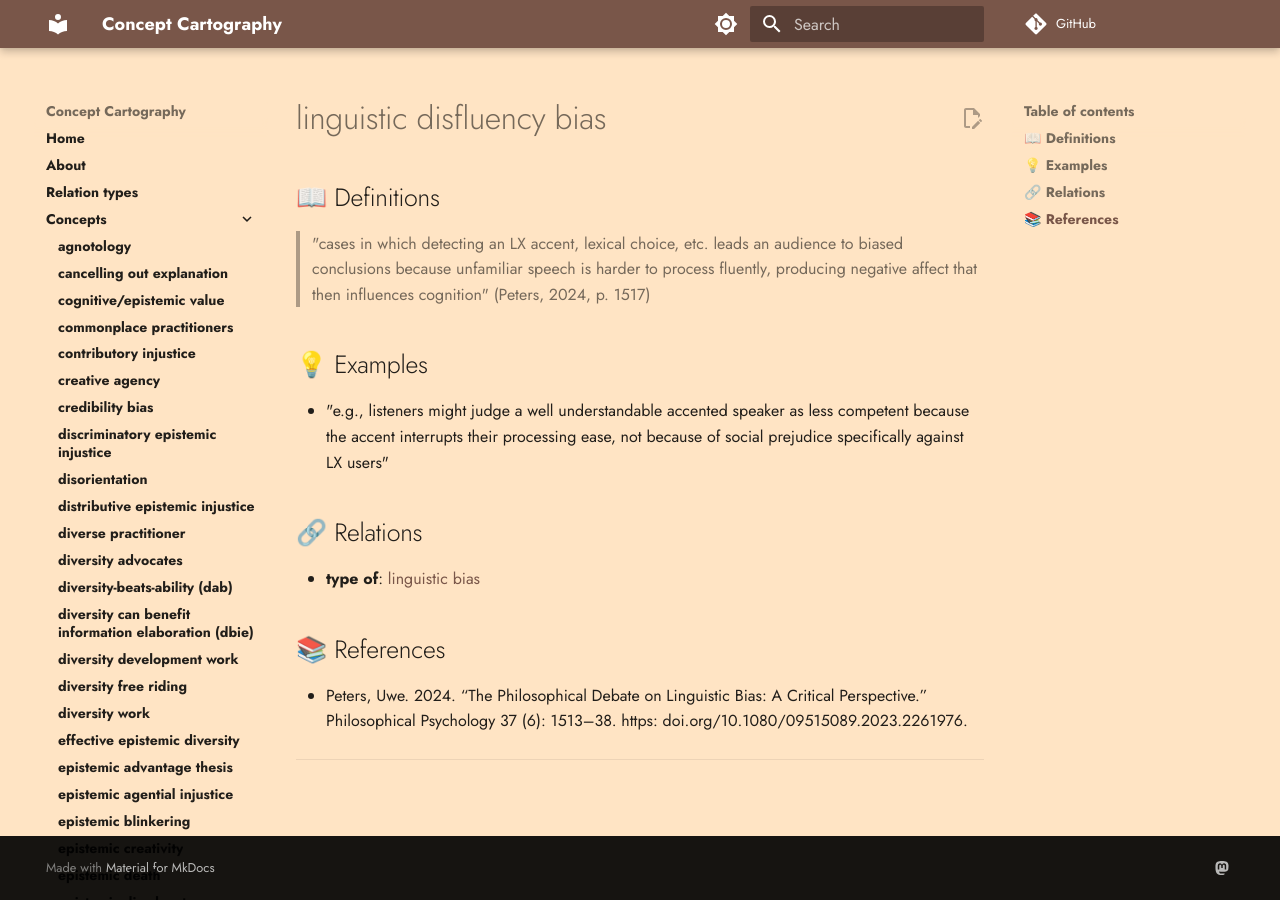
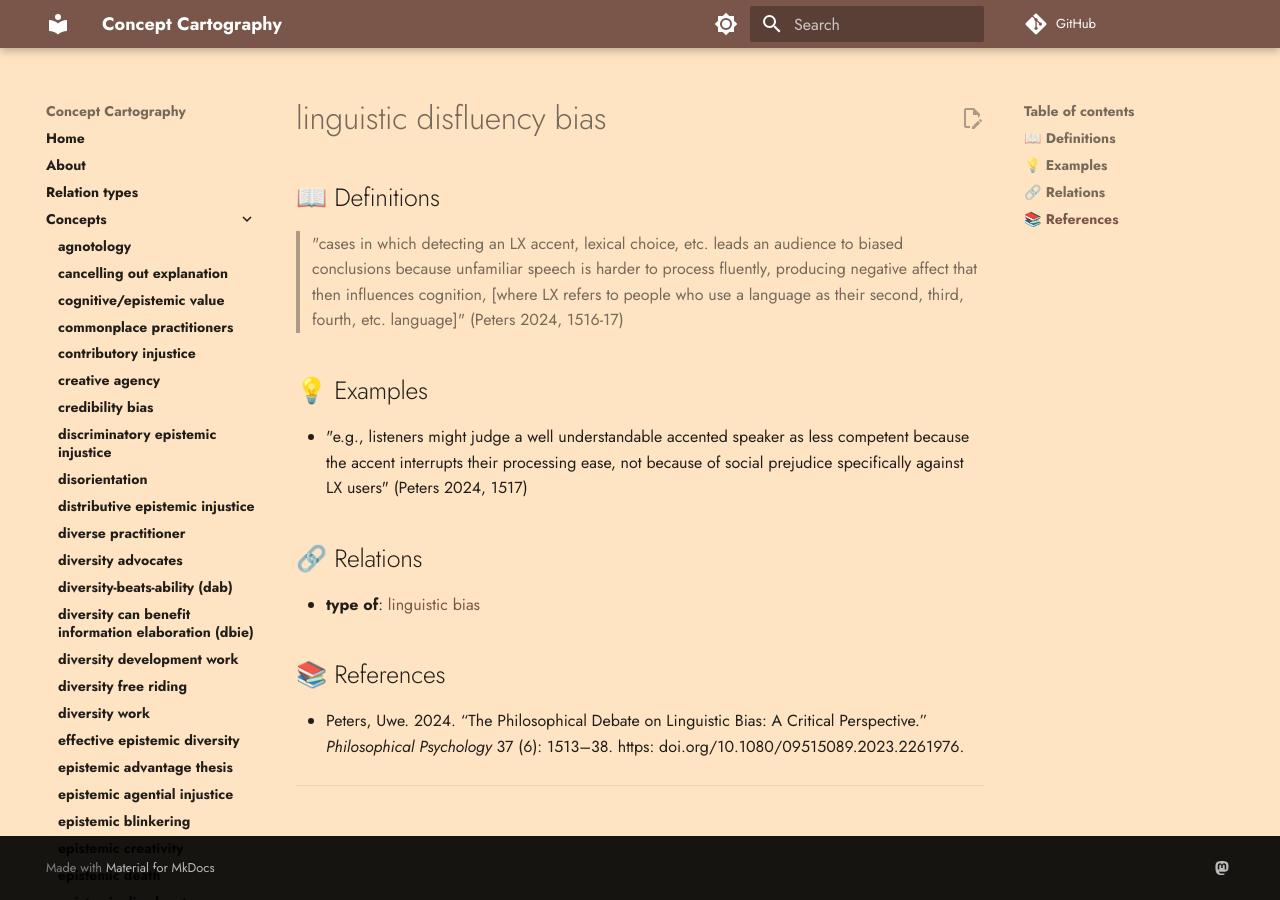
Before and after one commit to conceptcartography/conceptcartography, an MkDocs documentation site: the page built from docs/concepts/linguistic-disfluency-bias.md, in a window 1280 px wide. Built offline with MkDocs 1.6.1 and Material for MkDocs 9.7.7, drawn with Linux system fonts in a browser that asks for light colours; comment, search, counter and statistics services are not loaded; the version menu is left out.

Commit message:
Update linguistic-disfluency-bias.md
updated quote with explanatory note, fixed missing reference for example, and updated reference format

```diff
--- a/docs/concepts/linguistic-disfluency-bias.md
+++ b/docs/concepts/linguistic-disfluency-bias.md
@@ -2,11 +2,11 @@
 
 ## 📖 Definitions
 
-> "cases in which detecting an LX accent, lexical choice, etc. leads an audience to biased conclusions because unfamiliar speech is harder to process fluently, producing negative affect that then influences cognition" (Peters, 2024, p. 1517)
+> "cases in which detecting an LX accent, lexical choice, etc. leads an audience to biased conclusions because unfamiliar speech is harder to process fluently, producing negative affect that then influences cognition, [where LX refers to people who use a language as their second, third, fourth, etc. language]" (Peters 2024, 1516-17)
 
 ## 💡 Examples
 
-- "e.g., listeners might judge a well understandable accented speaker as less competent because the accent interrupts their processing ease, not because of social prejudice specifically against LX users"
+- "e.g., listeners might judge a well understandable accented speaker as less competent because the accent interrupts their processing ease, not because of social prejudice specifically against LX users" (Peters 2024, 1517)
 
 ## 🔗 Relations
 
@@ -14,7 +14,7 @@
 
 ## 📚 References
 
-- Peters, Uwe. 2024. “The Philosophical Debate on Linguistic Bias: A Critical Perspective.” Philosophical Psychology 37 (6): 1513–38. https: doi.org/10.1080/09515089.2023.2261976.
+- Peters, Uwe. 2024. “The Philosophical Debate on Linguistic Bias: A Critical Perspective.” _Philosophical Psychology_ 37 (6): 1513–38. https: doi.org/10.1080/09515089.2023.2261976.
 
 ---
 
```
